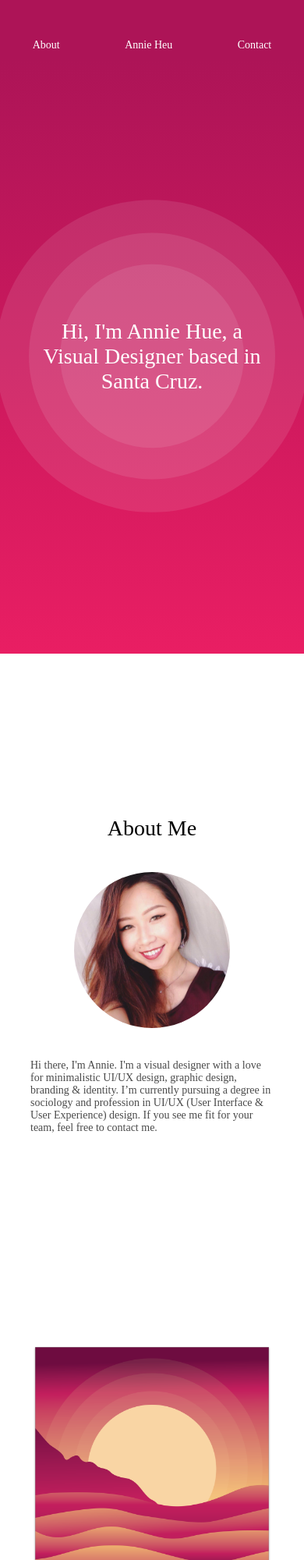
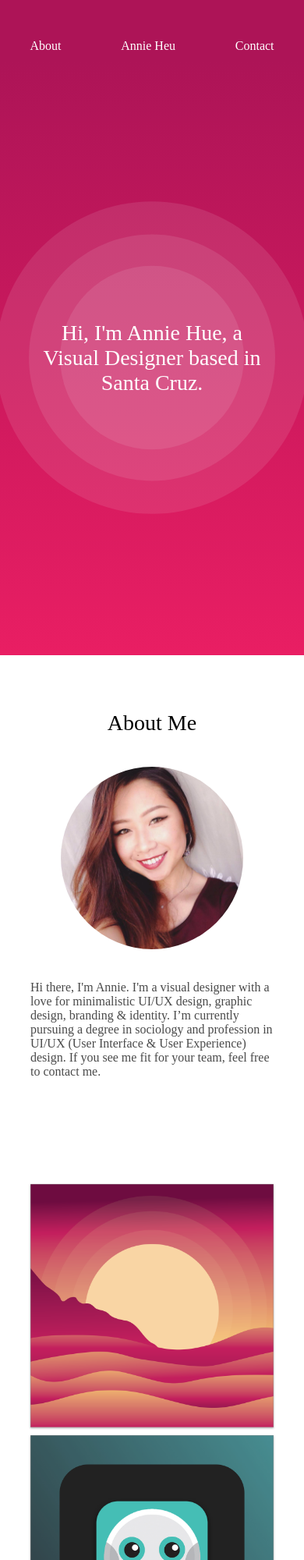
Before and after one commit to charleswcho/annies-portfolio, a plain HTML site: page index.html in a window 390 px wide. Shown: the top 2000 px of the page at 78% size. Drawn offline with Linux system fonts and the light colour scheme.

Commit message:
Fixed proportions

```diff
--- a/src/css/index.css
+++ b/src/css/index.css
@@ -1,8 +1,8 @@
 /* 480px, 768px, 1024px */
 
-@media only screen and (min-width: 320px) {
+@media only screen and (max-width: 480px) {
   a {
-    font-size: 14px;
+    font-size: 16px;
   }
 
   h1 {
@@ -13,19 +13,23 @@
     max-width: 300px;
   }
 
+  .about {
+    height: 75vh !important;
+  }
+
   .about .profile-image-container {
     padding: 40px 0 20px 0;
   }
 
   .about .profile-image {
-    height: 200px;
-    width: 200px;
-    background-size: 200px;
+    height: 60vw;
+    width: 60vw;
+    background-size: 60vw;
   }
 
   .about .description {
     width: 80%;
-    font-size: 14px;
+    font-size: 16px;
   }
 
   .projects .row {
@@ -34,12 +38,12 @@
   }
 
   .projects img {
-    height: 300px;
-    width: 300px;
+    height: 80vw;
+    width: 80vw;
   }
 }
 
-@media only screen and (min-width: 768px) {
+@media only screen and (min-width: 481px) and (max-width: 768px) {
   a {
     font-size: 24px;
   }
@@ -52,6 +56,12 @@
     max-width: 500px;
   }
 
+  .about .profile-image {
+    height: 250px;
+    width: 250px;
+    background-size: 250px;
+  }
+
   .about .description {
     width: 50%;
     font-size: 24px;
@@ -62,12 +72,12 @@
   }
 
   .projects img {
-    height: 200px;
-    width: 200px;
+    height: 22vw;
+    width: 22vw;
   }
 }
 
-@media only screen and (min-width: 1024px) {
+@media only screen and (min-width: 769px) {
   a {
     font-size: 24px;
   }
@@ -100,8 +110,8 @@
   }
 
   .projects img {
-    height: 250px;
-    width: 250px;
+    height: 22vw;
+    width: 22vw;
   }
 }
 
```
